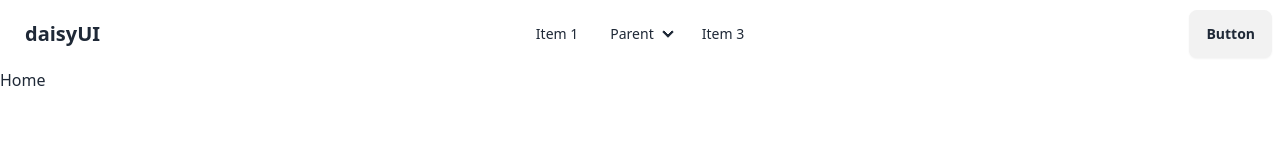
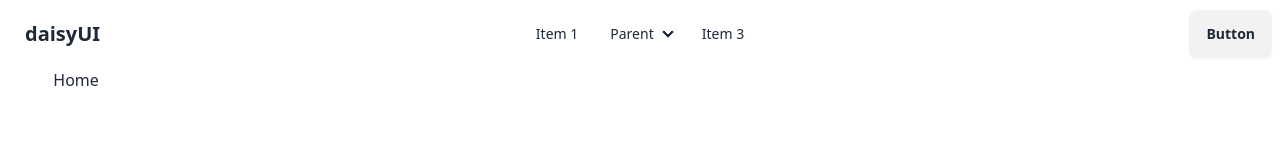
Before and after one commit to abdurrahmansoftlinkbd/ejp10-nextjs, a Next.js app: page / in a window 1280 px wide. Shown: the top 160 px of the page. Built offline with nearby package versions, Linux system fonts and the light colour scheme.

Commit message:
added class in main

```diff
--- a/src/app/layout.jsx
+++ b/src/app/layout.jsx
@@ -8,7 +8,7 @@ export default function RootLayout({ children }) {
         <nav>
           <Navbar></Navbar>
         </nav>
-        <main>{children}</main>
+        <main className="container w-11/12 mx-auto">{children}</main>
       </body>
     </html>
   );
```
